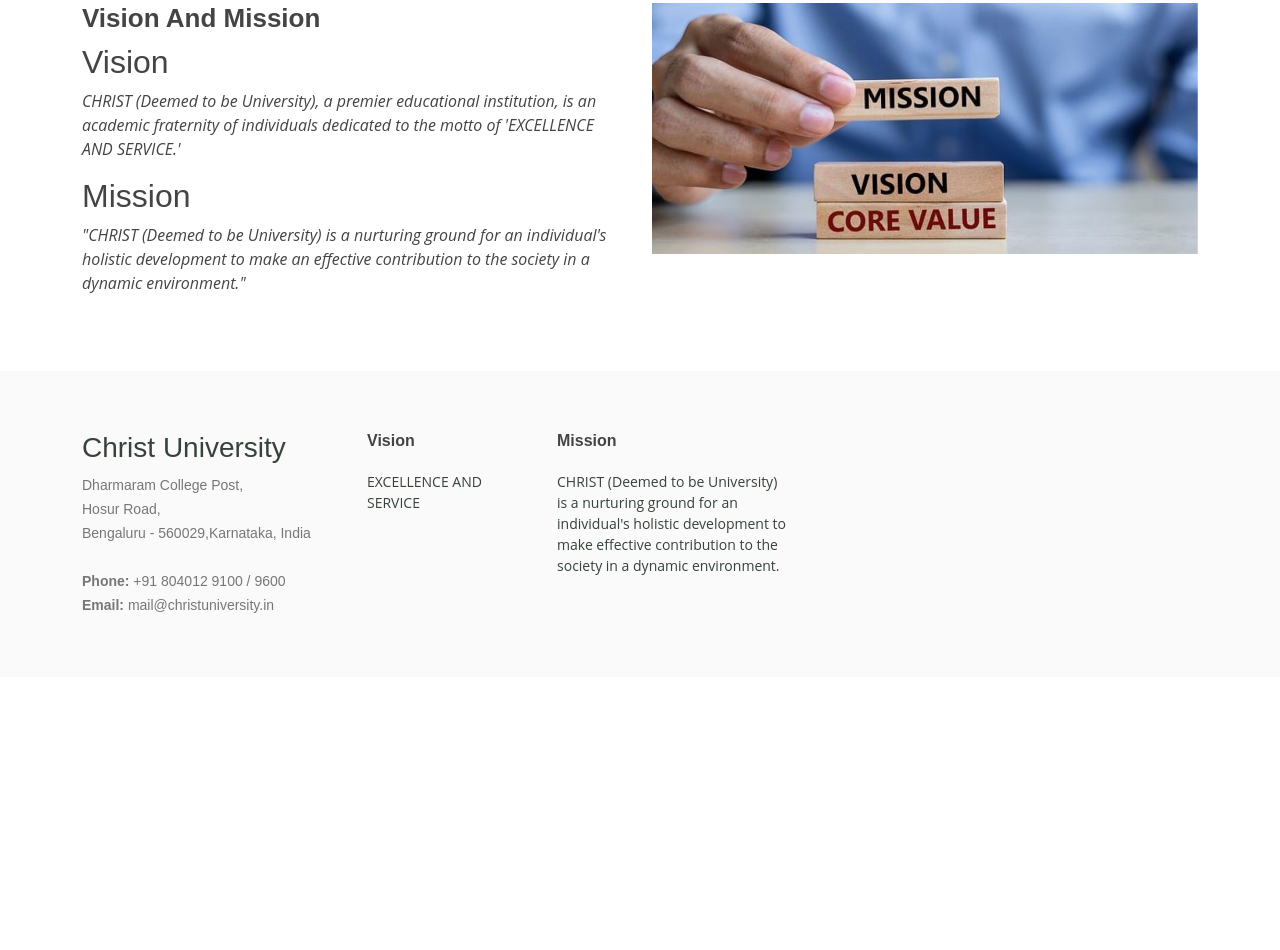
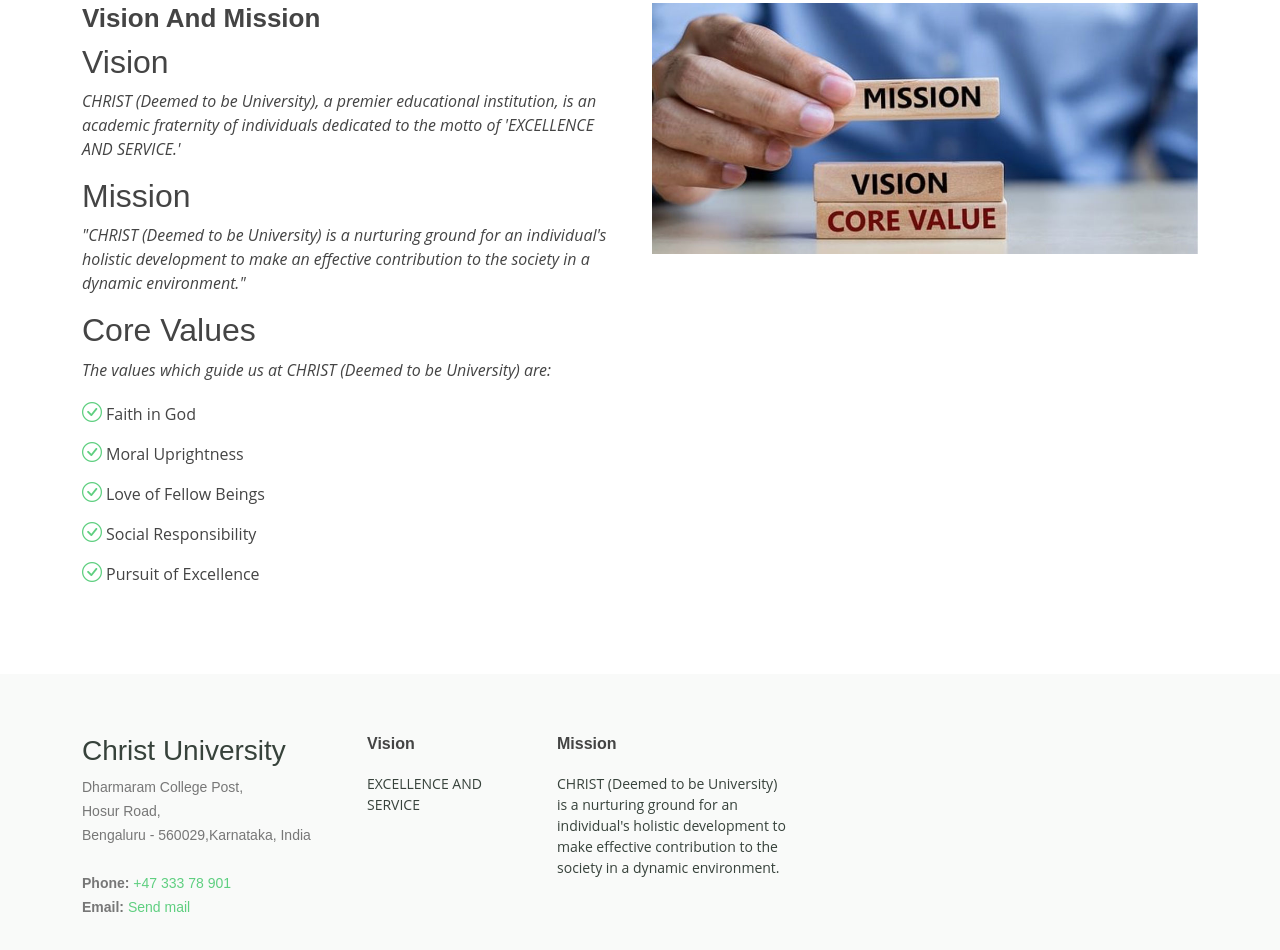
Before and after one commit to AkarshiBansal2147238/FacultyManagementChrist, a plain HTML site: page Christ University/about.html in a window 1280 px wide. Shown: the part 236-1186 px from the top of the page. Before the commit the page ends 913 px from the top, so only its background shows below. Drawn offline with Linux system fonts and the light colour scheme.

Commit message:
Lab 3
Added 360 view image in home page, added list items in about page and added mailto and tel  in all pages.

```diff
--- a/Christ University/about.html
+++ b/Christ University/about.html
@@ -72,7 +72,17 @@
             <h2>Mission</h2>
             <p class="fst-italic">
               "CHRIST (Deemed to be University) is a nurturing ground for an individual's holistic development to make an effective contribution to the society in a dynamic environment."</p>
-
+            <h2>Core Values</h2>
+            <p class="fst-italic">
+              The values which guide us at CHRIST (Deemed to be University) are:
+              <ul>
+                <li><i class="bi bi-check-circle"></i>Faith in God</li>
+                <li><i class="bi bi-check-circle"></i>Moral Uprightness</li>
+                <li><i class="bi bi-check-circle"></i>Love of Fellow Beings</li>
+                <li><i class="bi bi-check-circle"></i>Social Responsibility</li>
+                <li><i class="bi bi-check-circle"></i>Pursuit of Excellence</li>
+              </ul>
+            </p>
           </div>
         </div>
 
@@ -98,8 +108,8 @@
               Dharmaram College Post, <br>
               Hosur Road,<br>
               Bengaluru - 560029,Karnataka, India <br><br>
-              <strong>Phone:</strong> +91 804012 9100 / 9600<br>
-              <strong>Email:</strong> mail@christuniversity.in<br>
+              <strong>Phone:</strong> <a href="tel:+4733378901">+47 333 78 901</a><br>
+              <strong>Email:</strong> <a href="mailto:mail@christuniversity.in">Send mail</a><br>
             </p>
           </div>
 
```
Also changed, not shown: Christ University/contact.html (+2 -2 lines), Christ University/department.html (+2 -2 lines), Christ University/index.html (+32 -20 lines).
